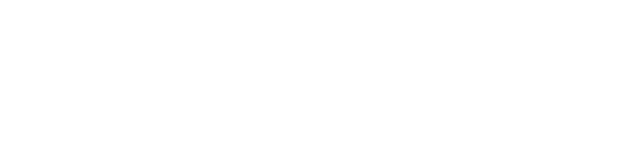
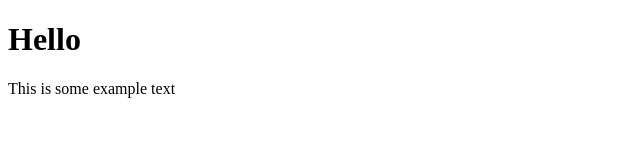
Before and after one commit to JaxsonBrownie/example-repo, a plain HTML site: page index.html in a window 1280 px wide. Shown: the whole page, without its empty margins (0-640 px from the left). Drawn offline with Linux system fonts and the light colour scheme.

Commit message:
Added a paragraph to index.html

```diff
--- a/index.html
+++ b/index.html
@@ -6,6 +6,8 @@
     <title>Document</title>
 </head>
 <body>
+    <h1>Hello</h1>
 
+    <p>This is some example text</p>
 </body>
 </html>
```
